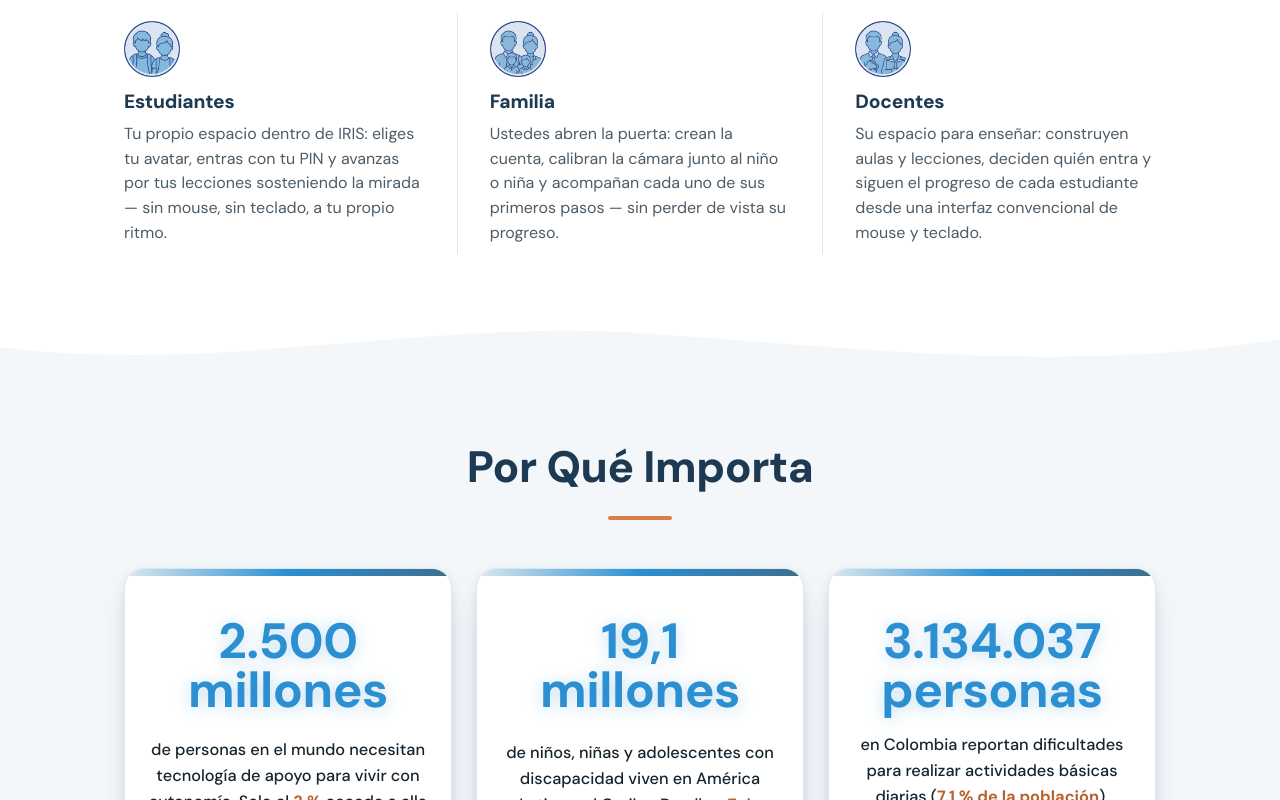
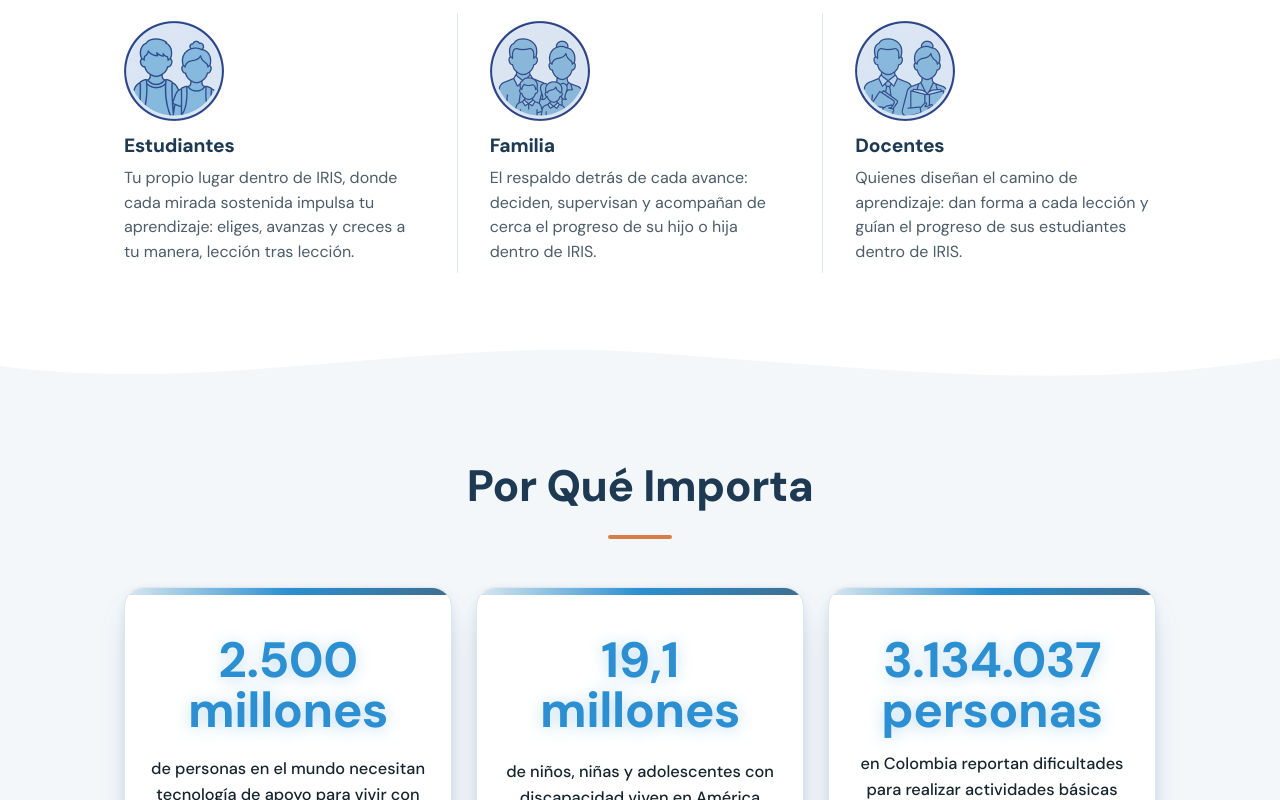
Before and after one commit to danorasys/project-iris, a React (Vite) app in the folder apps/web/: page / in a window 1280 px wide. Shown: the part 1360-2160 px from the top of the page. Built offline with nearby package versions, Linux system fonts and the light colour scheme; no server answers; a web font is replaced by a local one.

Commit message:
style: landing - enlarge role badges and reframe Un Lugar para Todos copy around role and impact

```diff
--- a/apps/web/src/features/landing/LandingPage.module.css
+++ b/apps/web/src/features/landing/LandingPage.module.css
@@ -184,8 +184,8 @@
 }
 
 .forWhoBadge {
-  width: 56px;
-  height: 56px;
+  width: 100px;
+  height: 100px;
   margin-bottom: var(--space-1);
 }
 
--- a/apps/web/src/features/landing/LandingPage.tsx
+++ b/apps/web/src/features/landing/LandingPage.tsx
@@ -29,19 +29,19 @@ const ROLES: Role[] = [
     image: badgeStudents,
     title: "Estudiantes",
     text:
-      "Tu propio espacio dentro de IRIS: eliges tu avatar, entras con tu PIN y avanzas por tus lecciones sosteniendo la mirada — sin mouse, sin teclado, a tu propio ritmo.",
+      "Tu propio lugar dentro de IRIS, donde cada mirada sostenida impulsa tu aprendizaje: eliges, avanzas y creces a tu manera, lección tras lección.",
   },
   {
     image: badgeFamily,
     title: "Familia",
     text:
-      "Ustedes abren la puerta: crean la cuenta, calibran la cámara junto al niño o niña y acompañan cada uno de sus primeros pasos — sin perder de vista su progreso.",
+      "El respaldo detrás de cada avance: deciden, supervisan y acompañan de cerca el progreso de su hijo o hija dentro de IRIS.",
   },
   {
     image: badgeTeachers,
     title: "Docentes",
     text:
-      "Su espacio para enseñar: construyen aulas y lecciones, deciden quién entra y siguen el progreso de cada estudiante desde una interfaz convencional de mouse y teclado.",
+      "Quienes diseñan el camino de aprendizaje: dan forma a cada lección y guían el progreso de sus estudiantes dentro de IRIS.",
   },
 ];
 
```
